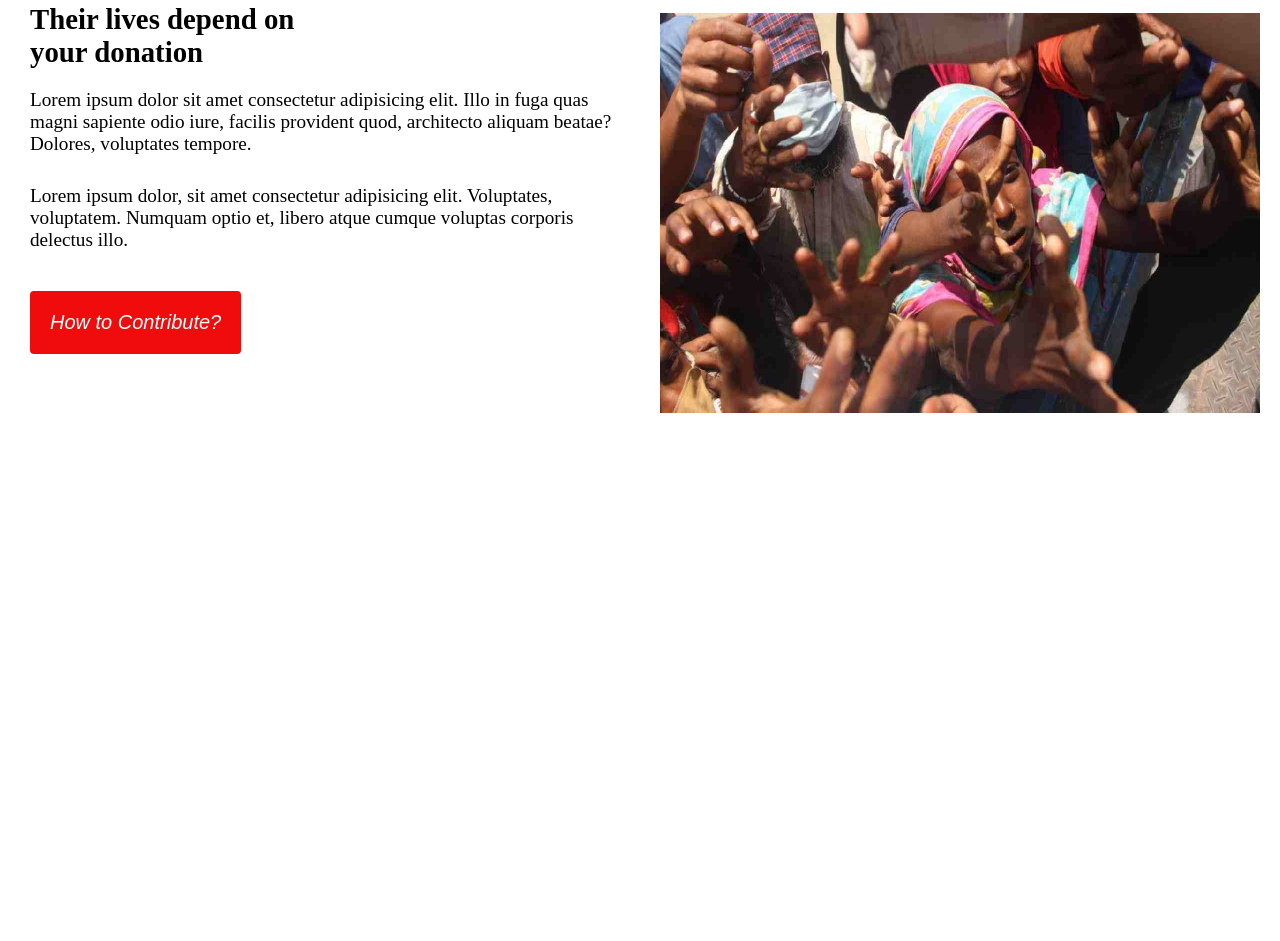
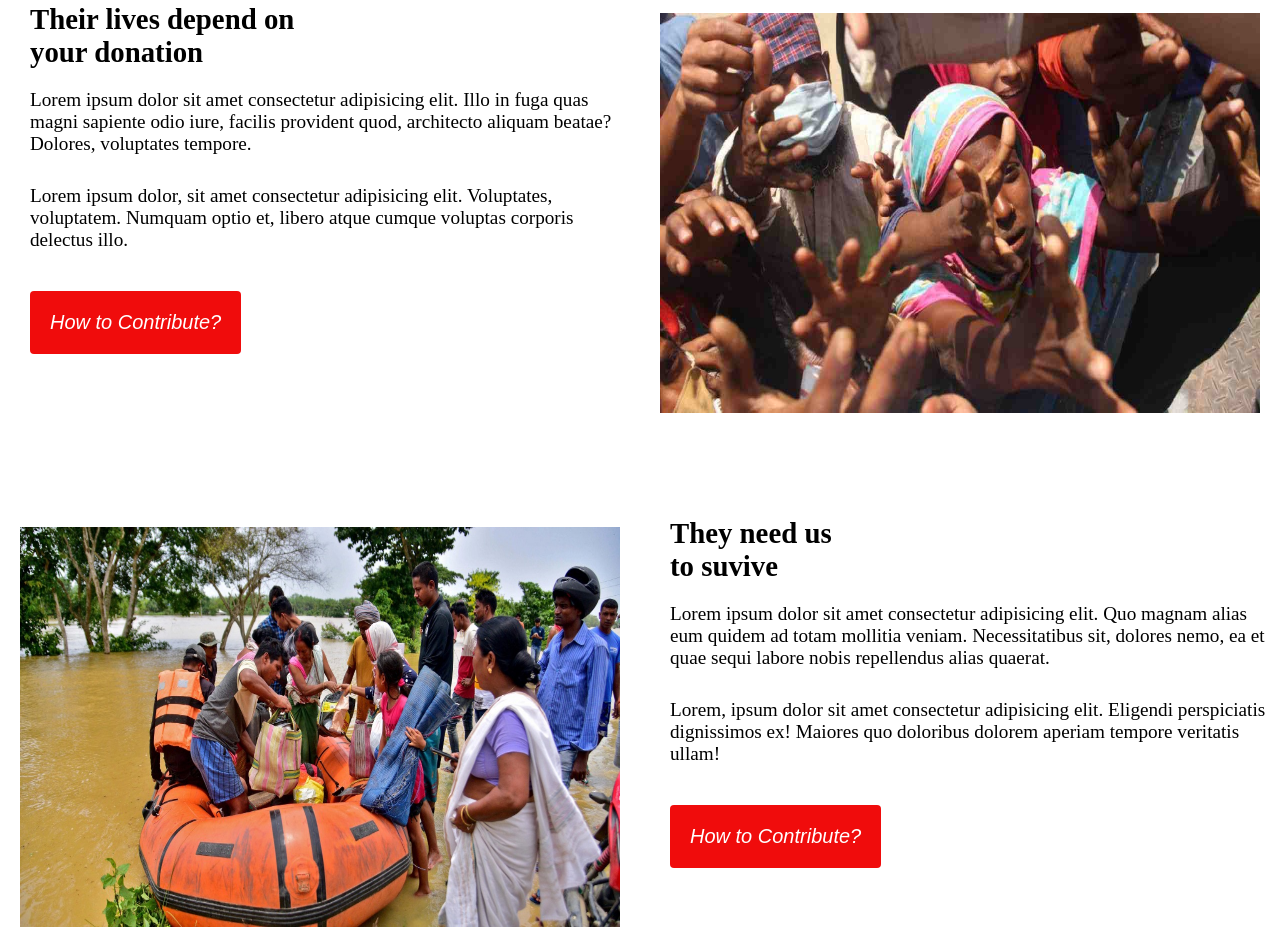
Before and after one commit to sadiawcutecat/donate-today-repo, a plain HTML site: page index.html in a window 1280 px wide. Shown: the part 1925-2866 px from the top of the page. Before the commit the page ends 2352 px from the top, so only its background shows below. Drawn offline with Linux system fonts and the light colour scheme.

Commit message:
added html css

```diff
--- a/index.html
+++ b/index.html
@@ -70,7 +70,7 @@
             <div class="donation-title">
                 <h2>Their lives depend on <br> your donation</h2>
                 <p>Lorem ipsum dolor sit amet consectetur adipisicing elit. Illo in fuga quas magni sapiente odio iure, facilis provident quod, architecto aliquam beatae? Dolores, voluptates tempore.</p>
-                <p id="para-d">Lorem ipsum dolor, sit amet consectetur adipisicing elit. Voluptates, voluptatem. Numquam optio et, libero atque cumque voluptas corporis delectus illo.</p>
+                <p class="para-d">Lorem ipsum dolor, sit amet consectetur adipisicing elit. Voluptates, voluptatem. Numquam optio et, libero atque cumque voluptas corporis delectus illo.</p>
 
 
                 <div class="btn-second"><button class="button">How to Contribute?</button>
@@ -79,10 +79,26 @@
 
         </div>
 
+       <div class="donation-pic">
+            <img src="/images/donation8.jpg" height="400px" width="600px" alt="">
+        </div>
 
+       </section>
+
+       <section class="donation">
 
         <div class="donation-pic">
-            <img src="/images/donation8.jpg" height="400px" width="600px" alt="">
+            <img src="/images/donation5.jpg" height="400px" width="600px" alt="">
+        </div>
+
+        <div class="suvive-head">
+            <div class="donation-title">
+                <h2>They need us <br> to suvive</h2>
+                <p>Lorem ipsum dolor sit amet consectetur adipisicing elit. Quo magnam alias eum quidem ad totam mollitia veniam. Necessitatibus sit, dolores nemo, ea et quae sequi labore nobis repellendus alias quaerat.</p>
+                <p class="para-d">Lorem, ipsum dolor sit amet consectetur adipisicing elit. Eligendi perspiciatis dignissimos ex! Maiores quo doloribus dolorem aperiam tempore veritatis ullam!</p>
+                <div><button class="button">How to
+                Contribute?</button></div>
+            </div>
         </div>
 
        </section>
--- a/styles/donate.css
+++ b/styles/donate.css
@@ -183,7 +183,7 @@
     font-size: larger;
     margin-left: 20px;
 }
-#para-d{
+.para-d{
     margin-top: 30px;
     margin-bottom: 30px;
 }
@@ -198,3 +198,4 @@
     padding: 20px;
 
 }
+/* service */
```
